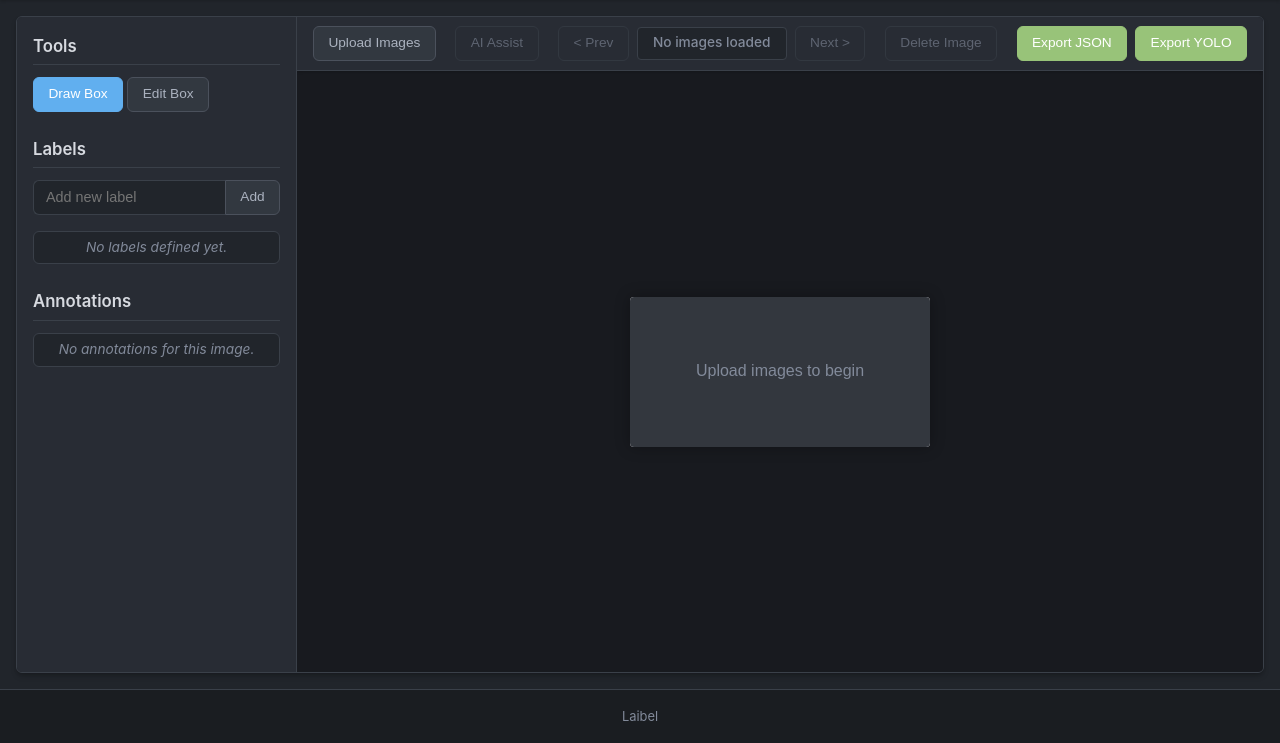
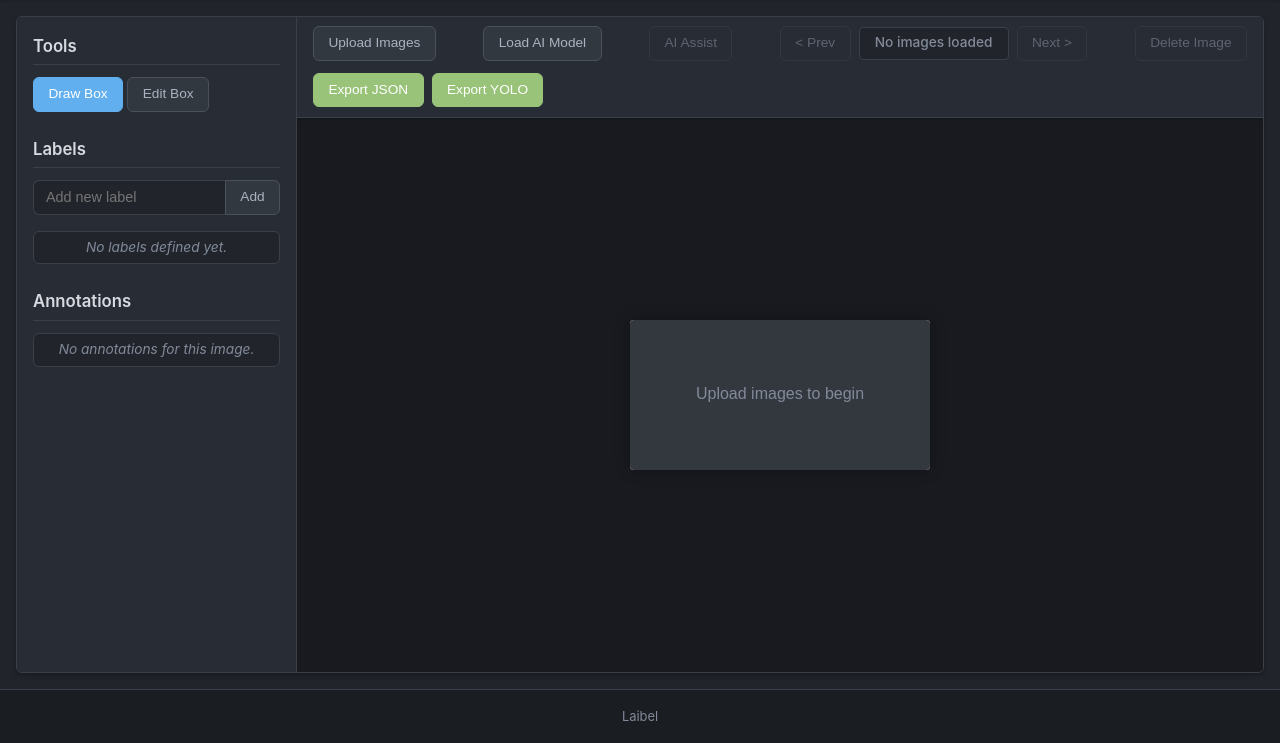
Before and after one commit to antflix/laibel, a Flask app: page / in a window 1280 px wide. Shown: the part 57-800 px from the top of the page. Run offline with Flask 3, Linux system fonts and the light colour scheme.

Commit message:
add model load and lazy loading

```diff
--- a/app.py
+++ b/app.py
@@ -14,40 +14,91 @@ app.config['UPLOAD_FOLDER'] = 'static/uploads' # Still used for potential future
 # Ensure upload directory exists (optional if not using file system saves)
 os.makedirs(app.config['UPLOAD_FOLDER'], exist_ok=True)
 
-# --- AI Model Loading ---
+# --- AI Model State (Global) ---
 MODEL_PATH = 'models/dome.pt' # Path relative to app.py
 yolo_model = None
 model_load_error = None
+is_model_loading = False # Flag to prevent concurrent loading attempts
+# --- End AI Model State ---
 
-try:
-    # Check for CUDA device, fallback to CPU if not available
-    device = 'cuda' if torch.cuda.is_available() else 'cpu'
-    print(f"Attempting to load YOLO model on device: {device}")
-    if os.path.exists(MODEL_PATH):
-        yolo_model = YOLO(MODEL_PATH)
-        yolo_model.to(device) # Move model to appropriate device
+# --- Function to Load Model ---
+def load_yolo_model():
+    global yolo_model, model_load_error, is_model_loading
+    if yolo_model:
+        print("Model already loaded.")
+        return True, None # Already loaded, success
+
+    if is_model_loading:
+        print("Model loading already in progress.")
+        return False, "Model loading already in progress." # Loading in progress
+
+    is_model_loading = True
+    model_load_error = None # Reset error before attempting load
+    print(f"Attempting to load YOLO model '{MODEL_PATH}'...")
+
+    try:
+        if not os.path.exists(MODEL_PATH):
+            error = f"Model file not found at {MODEL_PATH}"
+            print(f"Error: {error}")
+            model_load_error = error
+            is_model_loading = False
+            return False, error
+
+        # Check for CUDA device, fallback to CPU if not available
+        device = 'cuda' if torch.cuda.is_available() else 'cpu'
+        print(f"Using device: {device}")
+
+        temp_model = YOLO(MODEL_PATH)
+        temp_model.to(device) # Move model to appropriate device
+        yolo_model = temp_model # Assign to global variable only after successful loading
         print(f"YOLO model '{MODEL_PATH}' loaded successfully on {device}.")
-        # Optional: Run a dummy inference to warm up
+
+        # Optional: Warm-up (consider if needed, adds time to load request)
         # try:
         #     dummy_img = Image.new('RGB', (640, 480), color = 'red')
         #     yolo_model.predict(dummy_img, verbose=False)
         #     print("Model warm-up successful.")
         # except Exception as warmup_err:
         #     print(f"Warning: Model warm-up failed: {warmup_err}")
-    else:
-        model_load_error = f"Model file not found at {MODEL_PATH}"
-        print(f"Error: {model_load_error}")
 
-except Exception as e:
-    model_load_error = f"Failed to load YOLO model: {e}"
-    print(f"Error: {model_load_error}")
-# --- End AI Model Loading ---
+        is_model_loading = False
+        return True, None # Success
 
+    except Exception as e:
+        error = f"Failed to load YOLO model: {e}"
+        print(f"Error: {error}")
+        model_load_error = error
+        yolo_model = None # Ensure model is None if loading failed
+        is_model_loading = False
+        import traceback
+        traceback.print_exc() # Print full traceback for debugging
+        return False, error # Failure
+    finally:
+        is_model_loading = False # Ensure flag is reset even on unexpected exit
+# --- End Function to Load Model ---
 
 @app.route('/')
 def index():
-    # Pass model status to template (optional, for frontend info)
+    # Pass model status to template
+    # Check yolo_model directly, model_load_error might have transient errors from previous attempts
     return render_template('index.html', model_loaded=yolo_model is not None, model_error=model_load_error)
+
+# --- New Endpoint to Trigger Model Loading ---
+@app.route('/load_model', methods=['POST'])
+def trigger_load_model():
+    if yolo_model:
+        return jsonify({"success": True, "message": "Model already loaded."})
+    if is_model_loading:
+        return jsonify({"success": False, "error": "Model loading already in progress."}), 429 # Too Many Requests
+
+    success, error_message = load_yolo_model()
+
+    if success:
+        return jsonify({"success": True, "message": "Model loaded successfully."})
+    else:
+        # Include the specific error message
+        return jsonify({"success": False, "error": error_message or "Failed to load model."}), 500
+# --- End New Endpoint ---
 
 # This route is kept for potential future use but not strictly needed for current flow
 @app.route('/save_annotation', methods=['POST'])
@@ -60,8 +111,12 @@ def save_annotation():
 # --- AI Assist Endpoint ---
 @app.route('/ai_assist', methods=['POST'])
 def ai_assist():
+    # CRITICAL: Check if model is loaded before attempting inference
     if not yolo_model:
-        return jsonify({"success": False, "error": f"AI model not loaded. {model_load_error or ''}"}), 500
+        error_msg = "AI model is not loaded."
+        if model_load_error:
+             error_msg += f" Last known error: {model_load_error}"
+        return jsonify({"success": False, "error": error_msg }), 503 # Service Unavailable
 
     try:
         data = request.json
@@ -81,23 +136,21 @@ def ai_assist():
         print(f"Performing AI inference on image of size {image.size}...")
 
         # Perform prediction
-        # Adjust confidence threshold as needed
-        results = yolo_model.predict(image, conf=0.25, verbose=False) # verbose=False reduces console spam
+        results = yolo_model.predict(image, conf=0.25, verbose=False)
 
         detected_boxes = []
         if results and len(results) > 0:
-            # Results is usually a list, take the first element
             result = results[0]
             boxes = result.boxes
-            class_names = result.names # Dictionary {index: name}
+            class_names = result.names
 
             if boxes is not None:
                 print(f"Detected {len(boxes)} potential objects.")
                 for box in boxes:
-                    xyxy = box.xyxy[0].cpu().numpy() # Get coordinates (x_min, y_min, x_max, y_max)
-                    conf = float(box.conf[0].cpu().numpy()) # Get confidence
-                    cls_index = int(box.cls[0].cpu().numpy()) # Get class index
-                    label = class_names.get(cls_index, f"class_{cls_index}") # Get class name
+                    xyxy = box.xyxy[0].cpu().numpy()
+                    conf = float(box.conf[0].cpu().numpy())
+                    cls_index = int(box.cls[0].cpu().numpy())
+                    label = class_names.get(cls_index, f"class_{cls_index}")
 
                     detected_boxes.append({
                         "x_min": int(xyxy[0]),
@@ -105,7 +158,7 @@ def ai_assist():
                         "x_max": int(xyxy[2]),
                         "y_max": int(xyxy[3]),
                         "label": label,
-                        "confidence": round(conf, 3) # Include confidence
+                        "confidence": round(conf, 3)
                     })
             else:
                 print("No boxes found in the results.")
@@ -127,7 +180,6 @@ def ai_assist():
 # --- End AI Assist Endpoint ---
 
 if __name__ == '__main__':
-    # Use host='0.0.0.0' to make it accessible on your network
-    # debug=True is helpful for development, but set to False for production
-    # use_reloader=False prevents the app from restarting twice when loading the model initially
+    # use_reloader=False is important now to prevent the model state (yolo_model)
+    # from being reset unexpectedly during development with debug=True.
     app.run(debug=True, use_reloader=False)
--- a/static/js/script.js
+++ b/static/js/script.js
@@ -49,7 +49,15 @@ document.addEventListener("DOMContentLoaded", function () {
   const nextImageBtn = document.getElementById("next-image-btn");
   const imageInfoSpan = document.getElementById("image-info");
   const deleteImageBtn = document.getElementById("delete-image-btn");
+  const loadModelBtn = document.getElementById("load-model-btn"); // Added
   const aiAssistBtn = document.getElementById("ai-assist-btn"); // AI Assist button
+
+  // --- Additions for On-Demand Model Loading ---
+  // State variable for model loading status
+  // Ensure LAIBEL_CONFIG is defined (e.g., via script tag in HTML)
+  let isModelLoaded = window.LAIBEL_CONFIG?.modelInitiallyLoaded || false;
+  let isModelLoading = false; // Track if loading is currently in progress
+  let modelLoadError = window.LAIBEL_CONFIG?.modelLoadError || null; // Store potential initial error
 
   // --- Event Listeners ---
   drawBoxBtn.addEventListener("click", () => switchTool("draw"));
@@ -58,12 +66,16 @@ document.addEventListener("DOMContentLoaded", function () {
     imageUpload.click();
   });
   prevImageBtn.addEventListener("click", () => {
-    if (currentImageIndex > 0 && !isPredicting) {
+    if (currentImageIndex > 0 && !isPredicting && !isModelLoading) {
       loadImageData(currentImageIndex - 1);
     }
   });
   nextImageBtn.addEventListener("click", () => {
-    if (currentImageIndex < imageData.length - 1 && !isPredicting) {
+    if (
+      currentImageIndex < imageData.length - 1 &&
+      !isPredicting &&
+      !isModelLoading
+    ) {
       loadImageData(currentImageIndex + 1);
     }
   });
@@ -76,6 +88,7 @@ document.addEventListener("DOMContentLoaded", function () {
   saveBtn.addEventListener("click", saveJsonAnnotations); // Export JSON
   exportYoloBtn.addEventListener("click", exportYoloAnnotations);
   deleteImageBtn.addEventListener("click", deleteCurrentImage);
+  loadModelBtn.addEventListener("click", handleLoadModel); // Added listener
   aiAssistBtn.addEventListener("click", handleAIAssist); // AI Assist listener
 
   // --- Keyboard Shortcut Listener ---
@@ -290,15 +303,44 @@ document.addEventListener("DOMContentLoaded", function () {
     console.log("Canvas and state cleared.");
   }
 
+  // Initial setup for model buttons based on backend state passed via window.LAIBEL_CONFIG
+  function initializeModelButtons() {
+    if (isModelLoaded) {
+      aiAssistBtn.disabled = true; // Disabled until an image is loaded
+      loadModelBtn.disabled = true;
+      loadModelBtn.textContent = "Model Loaded";
+      console.log("Model was already loaded on page initialization.");
+    } else {
+      aiAssistBtn.disabled = true; // AI assist always disabled initially
+      loadModelBtn.disabled = false; // Enable load button
+      loadModelBtn.textContent = "Load AI Model";
+      if (modelLoadError) {
+        console.error("Initial model state error:", modelLoadError);
+        // You might want to visually indicate the error state here
+        // alert(`Initial AI Model Error: ${modelLoadError}`); // Example: Alert user
+      }
+    }
+    // Call updateNavigationUI to synchronize all button states correctly
+    updateNavigationUI();
+  }
+
+  // --- Modify updateNavigationUI to include AI button state based on model load status ---
   function updateNavigationUI() {
     const hasImages = imageData.length > 0;
     const hasCurrentIndex =
       currentImageIndex >= 0 && currentImageIndex < imageData.length;
 
     // Enable/disable delete button
-    deleteImageBtn.disabled = !hasCurrentIndex || isPredicting;
-    // Enable/disable AI Assist button
-    aiAssistBtn.disabled = !hasCurrentIndex || isPredicting;
+    deleteImageBtn.disabled =
+      !hasCurrentIndex || isPredicting || isModelLoading;
+
+    // --- AI Assist Button Logic ---
+    // Disabled if: No image loaded OR prediction in progress OR model is currently loading OR model is NOT loaded
+    aiAssistBtn.disabled =
+      !hasCurrentIndex || isPredicting || isModelLoading || !isModelLoaded;
+    // --- Load Model Button Logic ---
+    // Disabled if: Model is already loaded OR model loading is in progress
+    loadModelBtn.disabled = isModelLoaded || isModelLoading;
 
     if (!hasImages) {
       imageInfoSpan.textContent = "No images loaded";
@@ -306,19 +348,21 @@ document.addEventListener("DOMContentLoaded", function () {
       nextImageBtn.disabled = true;
     } else {
       if (hasCurrentIndex) {
-        // Use ellipsis for long filenames if needed (CSS should handle this too)
         const displayFilename =
           imageData[currentImageIndex].filename.length > 25
             ? imageData[currentImageIndex].filename.substring(0, 22) + "..."
             : imageData[currentImageIndex].filename;
         imageInfoSpan.textContent = `${currentImageIndex + 1} / ${imageData.length} (${displayFilename})`;
       } else {
-        imageInfoSpan.textContent = `0 / ${imageData.length}`; // Show 0 if index is invalid but images exist
-      }
-      // Enable/disable navigation buttons based on index and prediction state
-      prevImageBtn.disabled = currentImageIndex <= 0 || isPredicting;
+        imageInfoSpan.textContent = `0 / ${imageData.length}`;
+      }
+      // Enable/disable navigation buttons based on index and prediction/loading state
+      prevImageBtn.disabled =
+        currentImageIndex <= 0 || isPredicting || isModelLoading;
       nextImageBtn.disabled =
-        currentImageIndex >= imageData.length - 1 || isPredicting;
+        currentImageIndex >= imageData.length - 1 ||
+        isPredicting ||
+        isModelLoading;
     }
 
     // Update AI Assist button text if predicting
@@ -327,6 +371,19 @@ document.addEventListener("DOMContentLoaded", function () {
     } else {
       aiAssistBtn.textContent = "AI Assist";
     }
+
+    // Update Load Model button text based on state
+    if (isModelLoading) {
+      loadModelBtn.textContent = "Loading Model...";
+    } else if (isModelLoaded) {
+      loadModelBtn.textContent = "Model Loaded";
+    } else {
+      loadModelBtn.textContent = "Load AI Model";
+    }
+
+    // Ensure tool buttons are disabled during prediction/loading
+    drawBoxBtn.disabled = isPredicting || isModelLoading;
+    editBoxBtn.disabled = isPredicting || isModelLoading;
   }
 
   // --- Canvas Event Handlers ---
@@ -377,7 +434,8 @@ document.addEventListener("DOMContentLoaded", function () {
   }
 
   function handleMouseDown(e) {
-    if (!image || isPredicting) return; // Don't interact if no image or predicting
+    // Ignore interactions if predicting or model loading
+    if (!image || isPredicting || isModelLoading) return;
     const pos = getMousePos(e);
     startX = pos.x;
     startY = pos.y;
@@ -405,7 +463,8 @@ document.addEventListener("DOMContentLoaded", function () {
   }
 
   function handleMouseMove(e) {
-    if (!image || isPredicting) return; // Ignore if no image or predicting
+    // Ignore interactions if predicting or model loading
+    if (!image || isPredicting || isModelLoading) return;
     const pos = getMousePos(e);
     const currentX = pos.x;
     const currentY = pos.y;
@@ -494,7 +553,8 @@ document.addEventListener("DOMContentLoaded", function () {
   }
 
   function handleMouseUp(e) {
-    if (isPredicting) return; // Ignore if predicting
+    // Ignore if predicting or model loading
+    if (isPredicting || isModelLoading) return;
 
     if (currentTool === "draw" && isDrawing) {
       isDrawing = false;
@@ -565,6 +625,9 @@ document.addEventListener("DOMContentLoaded", function () {
   }
 
   function handleMouseLeave(e) {
+    // Ignore if predicting or model loading
+    if (isPredicting || isModelLoading) return;
+
     // If drawing or resizing was in progress when mouse left canvas, finalize it
     if (isDrawing) {
       isDrawing = false;
@@ -967,15 +1030,71 @@ document.addEventListener("DOMContentLoaded", function () {
     redrawCanvas(); // Remove the box from the canvas
   }
 
-  // --- AI Assist Functionality ---
+  // --- Function to handle loading the AI model ---
+  async function handleLoadModel() {
+    if (isModelLoaded || isModelLoading) {
+      console.log("Model already loaded or loading in progress.");
+      return;
+    }
+
+    console.log("Requesting AI model load...");
+    isModelLoading = true;
+    updateNavigationUI(); // Update buttons state (disable load, show loading text)
+
+    try {
+      const response = await fetch("/load_model", { method: "POST" });
+
+      // Check response status before parsing JSON
+      if (!response.ok) {
+        let errorMsg = `HTTP error ${response.status}`;
+        try {
+          // Try to get a more specific error from the JSON body
+          const errorData = await response.json();
+          errorMsg = errorData.error || errorMsg;
+        } catch (jsonError) {
+          // If response is not JSON or parsing fails, use the HTTP status text
+          errorMsg += `: ${response.statusText || "Failed to load model"}`;
+        }
+        throw new Error(errorMsg);
+      }
+
+      const result = await response.json();
+
+      if (result.success) {
+        console.log("AI Model loaded successfully:", result.message || "");
+        isModelLoaded = true;
+        modelLoadError = null; // Clear any previous error
+        alert("AI Model loaded successfully!");
+      } else {
+        throw new Error(result.error || "Failed to load model. Unknown error.");
+      }
+    } catch (error) {
+      console.error("Failed to load AI model:", error);
+      isModelLoaded = false;
+      modelLoadError = error.message; // Store the error message
+      alert(`Error loading AI Model: ${error.message}`);
+    } finally {
+      isModelLoading = false; // Reset loading flag
+      // Update all button states based on the outcome
+      updateNavigationUI();
+    }
+  }
+
+  // --- Modify handleAIAssist to check isModelLoaded flag first ---
   async function handleAIAssist() {
+    if (!isModelLoaded) {
+      alert("AI Model is not loaded. Please click 'Load AI Model' first.");
+      return;
+    }
+
     if (
       currentImageIndex === -1 ||
       !imageData[currentImageIndex] ||
-      isPredicting
+      isPredicting || // Already predicting
+      isModelLoading // Model is loading
     ) {
       console.log(
-        "AI Assist cannot run: No image loaded or prediction in progress.",
+        "AI Assist cannot run: No image, prediction/loading in progress.",
       );
       return;
     }
@@ -985,15 +1104,7 @@ document.addEventListener("DOMContentLoaded", function () {
 
     // --- UI updates: Indicate loading ---
     isPredicting = true;
-    aiAssistBtn.disabled = true;
-    aiAssistBtn.textContent = "Predicting...";
-    // Disable other actions that might interfere
-    uploadBtn.disabled = true;
-    prevImageBtn.disabled = true;
-    nextImageBtn.disabled = true;
-    deleteImageBtn.disabled = true;
-    drawBoxBtn.disabled = true; // Maybe allow switching tools? For now, disable.
-    editBoxBtn.disabled = true;
+    updateNavigationUI(); // Update button states for prediction
     // Consider adding a loading overlay or spinner to the canvas
     canvas.style.opacity = "0.7";
     canvas.style.cursor = "wait";
@@ -1012,9 +1123,16 @@ document.addEventListener("DOMContentLoaded", function () {
         let errorMsg = `HTTP error ${response.status}`;
         try {
           const errorData = await response.json();
-          errorMsg = errorData.error || errorMsg;
+          errorMsg = errorData.error || errorMsg; // Use backend error if available
         } catch (e) {
           /* Ignore if response body is not JSON */
+        }
+        // Check for specific 503 error (model not loaded server-side)
+        if (response.status === 503) {
+          errorMsg +=
+            ". The AI model might not be loaded on the server. Try loading it again.";
+          // Reset frontend model state if server says it's not loaded
+          isModelLoaded = false;
         }
         throw new Error(errorMsg);
       }
@@ -1028,6 +1146,7 @@ document.addEventListener("DOMContentLoaded", function () {
         );
         addPredictionsToCanvas(result.boxes);
       } else {
+        // If backend reports success:false, use its error message
         throw new Error(
           result.error || "Prediction failed: No boxes found or backend error.",
         );
@@ -1037,19 +1156,11 @@ document.addEventListener("DOMContentLoaded", function () {
       alert(`AI Assist Error: ${error.message}`);
     } finally {
       // --- UI updates: Restore state ---
-      isPredicting = false;
-      aiAssistBtn.disabled = false;
-      aiAssistBtn.textContent = "AI Assist";
-      uploadBtn.disabled = false;
-      // Re-enable nav buttons based on current index
-      prevImageBtn.disabled = currentImageIndex <= 0;
-      nextImageBtn.disabled = currentImageIndex >= imageData.length - 1;
-      deleteImageBtn.disabled = currentImageIndex < 0; // Re-enable if image exists
-      drawBoxBtn.disabled = false;
-      editBoxBtn.disabled = false;
+      isPredicting = false; // Reset prediction flag
+      updateNavigationUI(); // Update all button states correctly
       canvas.style.opacity = "1";
-      canvas.style.cursor = currentTool === "draw" ? "crosshair" : "default"; // Restore cursor based on tool
-      updateNavigationUI(); // Ensure all states are correct
+      // Restore cursor based on the selected tool
+      canvas.style.cursor = currentTool === "draw" ? "crosshair" : "default";
     }
   }
 
@@ -1086,7 +1197,7 @@ document.addEventListener("DOMContentLoaded", function () {
       // User can add the label manually later if desired.
       if (!labels.some((l) => l.name === pred.label)) {
         console.log(
-          `Predicted label "${pred.label}" not in user-defined labels. Using directly.`,
+          `Predicted label "${pred.label}" not in user-defined labels. Using directly. Consider adding it.`,
         );
         // Optionally: add the label automatically
         // const color = getRandomColor();
@@ -1391,10 +1502,11 @@ document.addEventListener("DOMContentLoaded", function () {
     if (
       currentImageIndex < 0 ||
       currentImageIndex >= imageData.length ||
-      isPredicting
+      isPredicting ||
+      isModelLoading // Also check model loading
     ) {
       console.warn(
-        "Delete button clicked but no valid image selected or prediction in progress.",
+        "Delete button clicked but no valid image selected or operation in progress.",
       );
       return;
     }
@@ -1449,7 +1561,7 @@ document.addEventListener("DOMContentLoaded", function () {
     }
   }
 
-  // --- Keyboard Shortcut Handler Function ---
+  // --- Modify handleKeyDown to prevent shortcuts during model loading ---
   function handleKeyDown(event) {
     // Ignore shortcuts if focus is on an input field or textarea
     const activeElement = document.activeElement;
@@ -1469,36 +1581,30 @@ document.addEventListener("DOMContentLoaded", function () {
       return;
     }
 
-    // Ignore if prediction is in progress
-    if (isPredicting) {
-      console.log("Keydown ignored: Prediction in progress.");
+    // Ignore if prediction or model loading is in progress
+    if (isPredicting || isModelLoading) {
+      console.log("Keydown ignored: Operation in progress.");
       return;
     }
 
     switch (event.key.toLowerCase()) {
-      case "f": // Next image (like 'forward')
-        // Check if the button itself is enabled
+      case "f": // Next image
         if (!nextImageBtn.disabled) {
           console.log("Shortcut 'f' pressed: Navigating next");
-          nextImageBtn.click(); // Simulate click
-          event.preventDefault(); // Prevent potential default browser actions for 'f'
+          nextImageBtn.click();
+          event.preventDefault();
         } else {
-          console.log(
-            "Shortcut 'f' pressed: Navigation disabled (at end or predicting)",
-          );
+          console.log("Shortcut 'f' pressed: Navigation disabled");
         }
         break;
 
-      case "r": // Previous image (like arrow left often used in viewers, or 'd' on qwerty) - Changed from 'r'
-        // Check if the button itself is enabled
+      case "r": // Previous image
         if (!prevImageBtn.disabled) {
           console.log("Shortcut 'r' pressed: Navigating previous");
-          prevImageBtn.click(); // Simulate click
-          event.preventDefault(); // Prevent potential default browser actions for 'd'
+          prevImageBtn.click();
+          event.preventDefault();
         } else {
-          console.log(
-            "Shortcut 'r' pressed: Navigation disabled (at start or predicting)",
-          );
+          console.log("Shortcut 'r' pressed: Navigation disabled");
         }
         break;
 
@@ -1514,6 +1620,22 @@ document.addEventListener("DOMContentLoaded", function () {
         if (!editBoxBtn.disabled) {
           console.log("Shortcut 'e' pressed: Switching to Edit tool");
           switchTool("edit");
+          event.preventDefault();
+        }
+        break;
+
+      case "l": // Shortcut to Load Model
+        if (!loadModelBtn.disabled) {
+          console.log("Shortcut 'l' pressed: Loading model");
+          loadModelBtn.click();
+          event.preventDefault();
+        }
+        break;
+
+      case "a": // Shortcut for AI Assist
+        if (!aiAssistBtn.disabled) {
+          console.log("Shortcut 'a' pressed: AI Assist");
+          aiAssistBtn.click();
           event.preventDefault();
         }
         break;
@@ -1538,7 +1660,7 @@ document.addEventListener("DOMContentLoaded", function () {
     console.log("Initializing Laibel Application...");
     updateLabelsList(); // Setup labels sidebar (might be empty)
     updateAnnotationsList(); // Setup annotations sidebar (will be empty)
-    updateNavigationUI(); // Setup initial state of nav buttons/info
+    initializeModelButtons(); // Setup initial state for model buttons (includes call to updateNavigationUI)
     switchTool("draw"); // Set default tool
     redrawCanvas(); // Draw initial placeholder
     console.log("Initialization complete.");
@@ -1546,4 +1668,4 @@ document.addEventListener("DOMContentLoaded", function () {
 
   // Run initialization
   initializeApp();
-});
+}); // End DOMContentLoaded
--- a/templates/index.html
+++ b/templates/index.html
@@ -8,6 +8,14 @@
             rel="stylesheet"
             href="{{ url_for('static', filename='css/style.css') }}"
         />
+        <!-- Pass backend state to JavaScript -->
+        <script>
+            // Define global JS variables based on Flask template variables
+            window.LAIBEL_CONFIG = {
+                modelInitiallyLoaded: {{ model_loaded | tojson }}, // True if loaded on initial page load (unlikely now)
+                modelLoadError: {{ model_error | tojson }} // Pass initial error, if any
+            };
+        </script>
     </head>
     <body>
         <div class="container">
@@ -60,6 +68,11 @@
                                 Upload Images
                             </button>
 
+                            <!-- Add Load Model Button -->
+                            <button id="load-model-btn" class="btn">
+                                Load AI Model
+                            </button>
+                            <!-- AI Assist Button: Initially disabled -->
                             <button id="ai-assist-btn" class="btn" disabled>
                                 AI Assist
                             </button>
```
Also changed, not shown: 2 other files.
